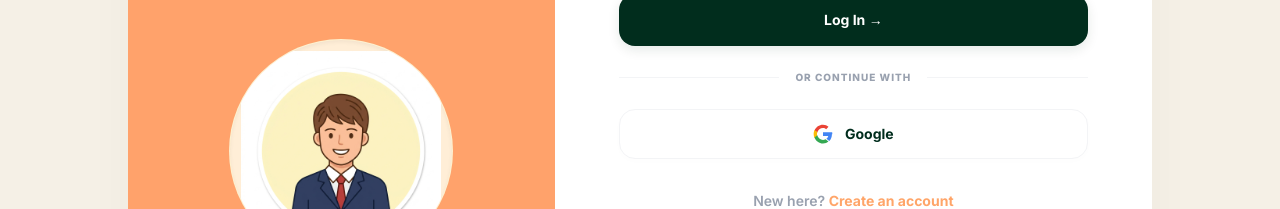
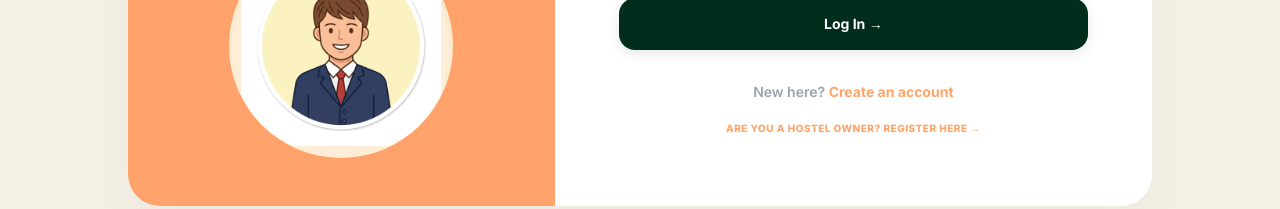
Before and after one commit to SohailShabbir867/RoomBridge-Codebase, a React (Vite) app in the folder roombridge-frontend/: page /login in a window 1280 px wide. Shown: the part 570-779 px from the top of the page. Built offline with nearby package versions, Linux system fonts and the light colour scheme; no server answers; a web font is replaced by a local one.

Commit message:
feat: remove google sign-in option from login page

```diff
--- a/roombridge-frontend/src/pages/auth/LoginPage.jsx
+++ b/roombridge-frontend/src/pages/auth/LoginPage.jsx
@@ -251,47 +251,6 @@ const LoginPage = () => {
               >
                 {loading ? "Logging in..." : "Log In →"}
               </button>
-
-              {/* Divider */}
-              <div className="relative flex items-center gap-4 my-6">
-                <div className="flex-1 h-px bg-gray-100" />
-                <span className="text-[9px] sm:text-[10px] font-extrabold text-gray-400 uppercase tracking-widest">
-                  or continue with
-                </span>
-                <div className="flex-1 h-px bg-gray-100" />
-              </div>
-
-              {/* Google Button */}
-              <button
-                type="button"
-                onClick={() => toast("Google login coming soon!", { icon: "🚧" })}
-                className="w-full flex items-center justify-center gap-3 bg-white border border-gray-100 hover:border-gray-200 py-3.5 rounded-2xl text-xs sm:text-sm font-bold text-[#012D1D] shadow-[0_2px_8px_rgba(0,0,0,0.01)] hover:shadow-[0_4px_12px_rgba(0,0,0,0.04)] transition-all duration-200"
-              >
-                <svg
-                  viewBox="0 0 48 48"
-                  className="w-4 h-4 sm:w-5 sm:h-5"
-                  xmlns="http://www.w3.org/2000/svg"
-                  aria-hidden="true"
-                >
-                  <path
-                    fill="#EA4335"
-                    d="M24 9.5c3.2 0 5.7 1.1 7.6 2.9l5.6-5.6C33.8 3.6 29.3 1.5 24 1.5 14.7 1.5 6.9 7.2 3.6 15.3l6.6 5.1C11.9 14.3 17.4 9.5 24 9.5z"
-                  />
-                  <path
-                    fill="#4285F4"
-                    d="M46.4 24.5c0-1.6-.1-3.1-.4-4.5H24v8.5h12.6c-.5 2.8-2.1 5.2-4.5 6.8l7 5.4c4.1-3.8 6.3-9.4 6.3-16.2z"
-                  />
-                  <path
-                    fill="#FBBC05"
-                    d="M10.2 28.6A14.6 14.6 0 019.5 24c0-1.6.3-3.1.7-4.6L3.6 14.3A22.5 22.5 0 001.5 24c0 3.6.9 7 2.4 10l6.3-5.4z"
-                  />
-                  <path
-                    fill="#34A853"
-                    d="M24 46.5c5.3 0 9.8-1.8 13.1-4.8l-7-5.4c-1.8 1.2-4.1 1.9-6.1 1.9-6.6 0-12.1-4.8-13.8-11.2l-6.6 5.1C6.9 40.8 14.7 46.5 24 46.5z"
-                  />
-                </svg>
-                Google
-              </button>
             </form>
 
             {/* Bottom links inside form box */}
```
